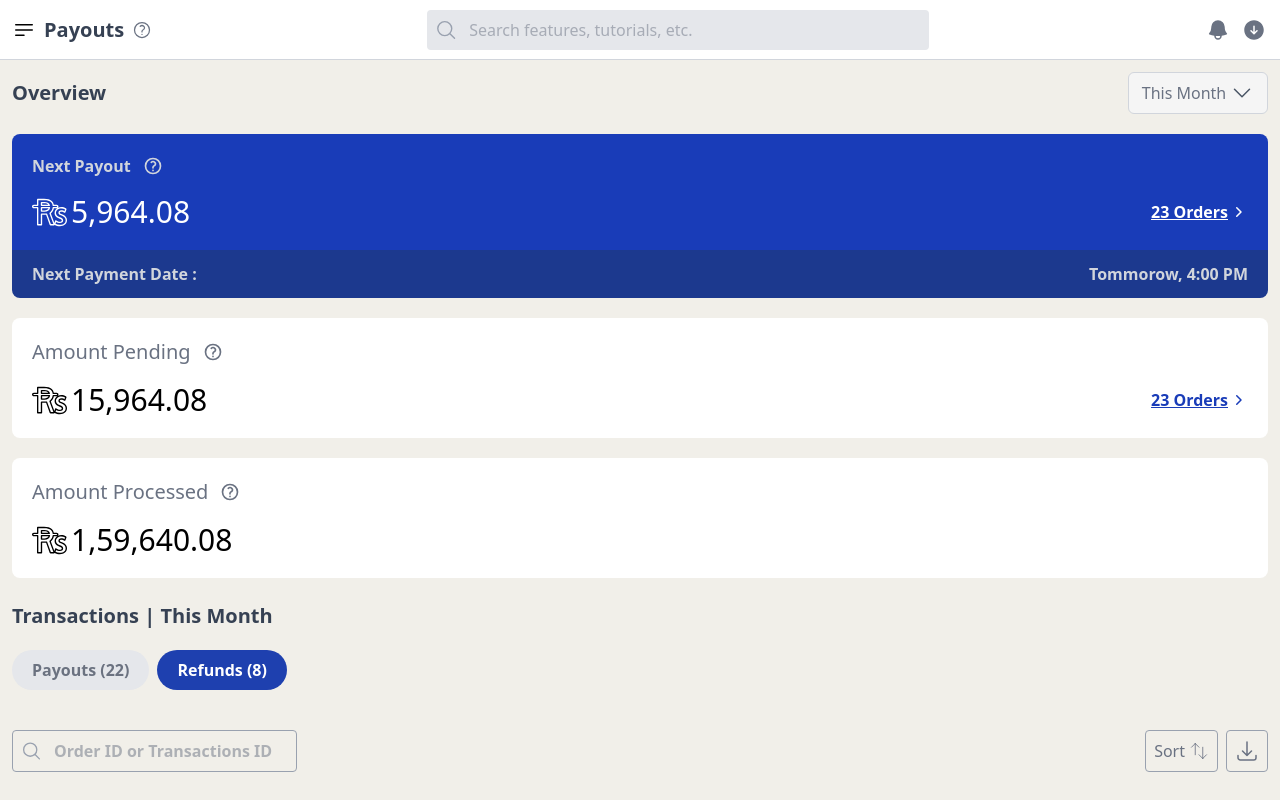
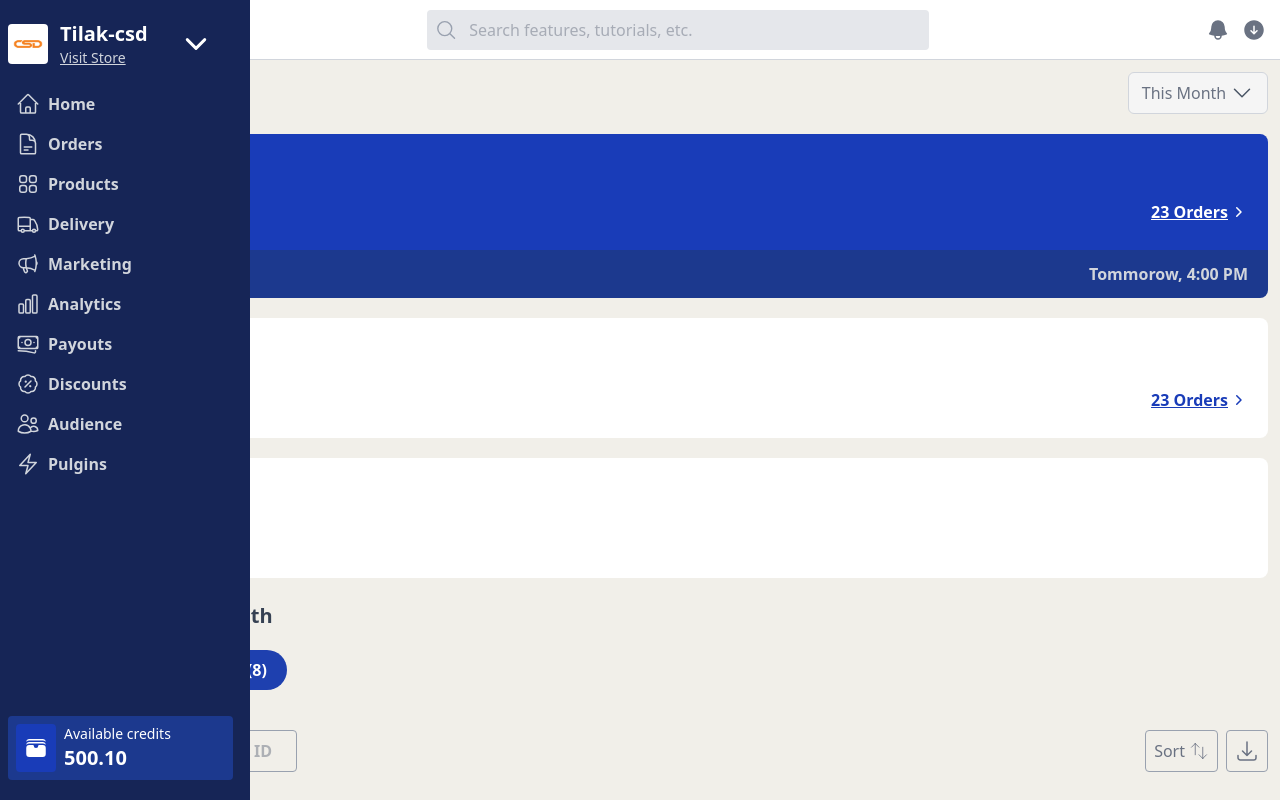
Before and after one commit to Tilak-csd/Dashboard-Clone, a React (Vite) app: page / in a window 1280 px wide. Both pictures are taken after a click on the button 24 px from the left and 29 px from the top of the page. Shown: the top 800 px of the page. Built offline with nearby package versions, Linux system fonts and the light colour scheme.

Commit message:
end of the day

```diff
--- a/src/components/Layout.jsx
+++ b/src/components/Layout.jsx
@@ -1,11 +1,14 @@
 import React from 'react'
 import Navbar from './Navbar'
 import MainContent from './MainContent'
+import { useRecoilState } from 'recoil'
+import { SidebarAtom } from '../store/atoms/main'
 
 
 export default function Layout() {
+  const [open, setOpen] = useRecoilState(SidebarAtom)
   return (
-    <div className='w-full'>
+    <div className={`w-full ${open ? "bg-gray-600" : ""}`}>
       <Navbar />
       <MainContent />
     </div>
--- a/src/components/Navbar.jsx
+++ b/src/components/Navbar.jsx
@@ -1,6 +1,6 @@
 import React from 'react'
 import { useSetRecoilState } from 'recoil'
-import { NavBarAtom } from '../store/atoms/main'
+import { SidebarAtom } from '../store/atoms/main'
 
 export default function Navbar() {
     return (
@@ -36,10 +36,10 @@ export default function Navbar() {
 }
 
 function Button() {
-    const setNavbar = useSetRecoilState(NavBarAtom)
+    const setSidebar = useSetRecoilState(SidebarAtom)
     return <button
         className='cursor-pointer'
-        onClick={()=> setNavbar(prev => !prev)}
+        onClick={()=> setSidebar(prev => !prev)}
     >
         <svg xmlns="http://www.w3.org/2000/svg" fill="none" viewBox="0 0 24 24" stroke-width="1.5" stroke="currentColor" class="size-6">
             <path stroke-linecap="round" stroke-linejoin="round" d="M3.75 6.75h16.5M3.75 12h16.5m-16.5 5.25H12" />
--- a/src/components/sidebar/Sidebar.jsx
+++ b/src/components/sidebar/Sidebar.jsx
@@ -1,8 +1,15 @@
 import React from 'react'
 import SidebarItems from './SidebarItems'
+import { useRecoilValue } from 'recoil'
+import { SidebarAtom } from '../../store/atoms/main'
+
 export default function SideBar() {
+  const open = useRecoilValue(SidebarAtom)
+
   return (
-    <div className='w-[17vw] sticky top-0 hidden items-center p-2 flex-col bg-blue-950 h-screen gap-1'>
+    <div className={`w-[250px] z-2 absolute left-0 top-0 items-center p-2 flex-col bg-blue-950 h-screen gap-1
+    transform transition-all duration-300 ease-in-out
+    ${open ? "translate-x-0 opacity-100" : "-translate-x-full opacity-0"}`}>
       <div className='flex gap-1 mt-3 justify-start items-center'>
         <img src="./image.png" alt="" className='w-10 rounded-sm h-10' />
         <div className='ml-2 flex flex-col'>
--- a/src/store/atoms/main.js
+++ b/src/store/atoms/main.js
@@ -5,7 +5,7 @@ export const StatusAtom = atom({
     default : "process"
 })
 
-export const NavBarAtom = atom({
-    key : "NavBarAtom",
+export const SidebarAtom = atom({
+    key : "SidebarAtom",
     default : false
 })
```
